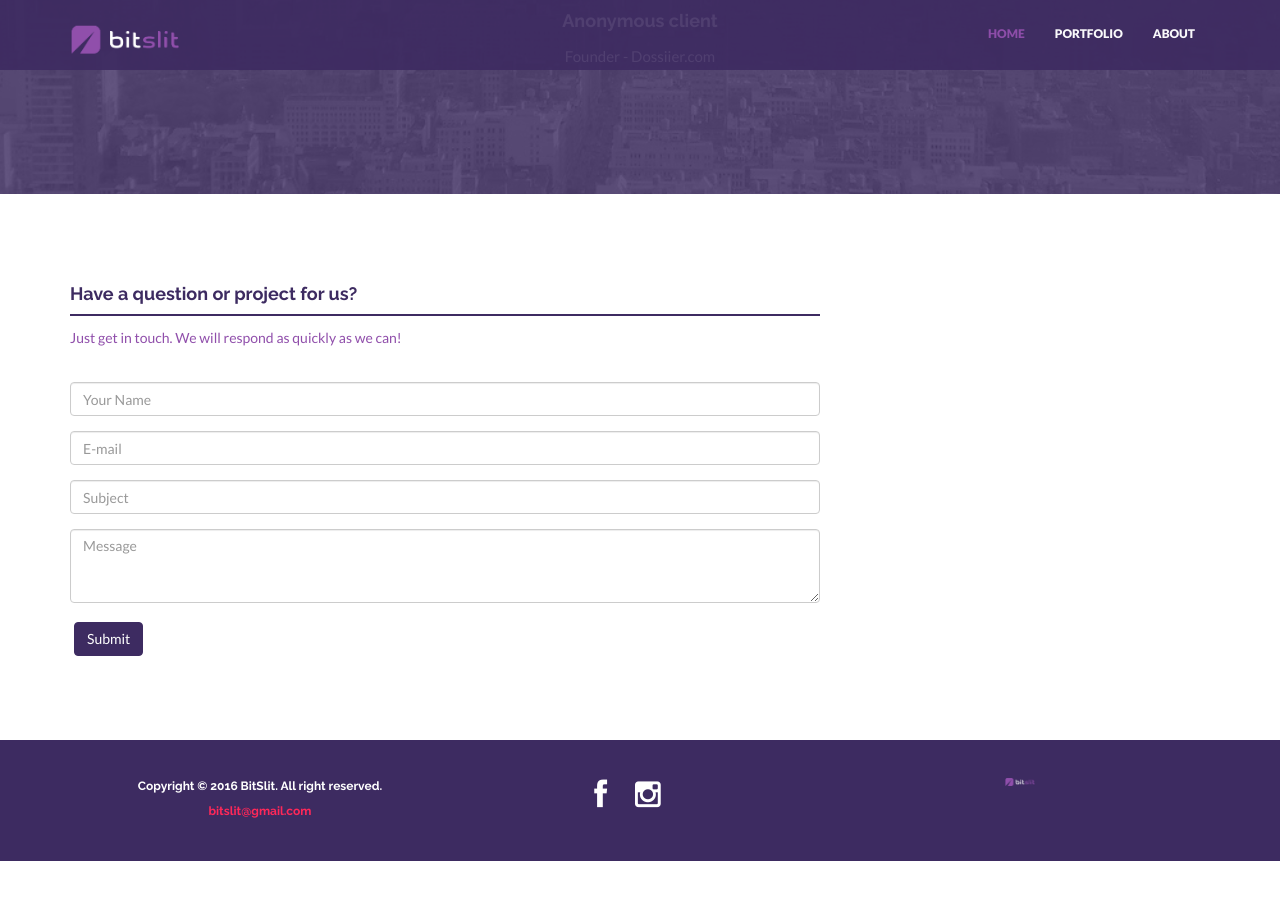
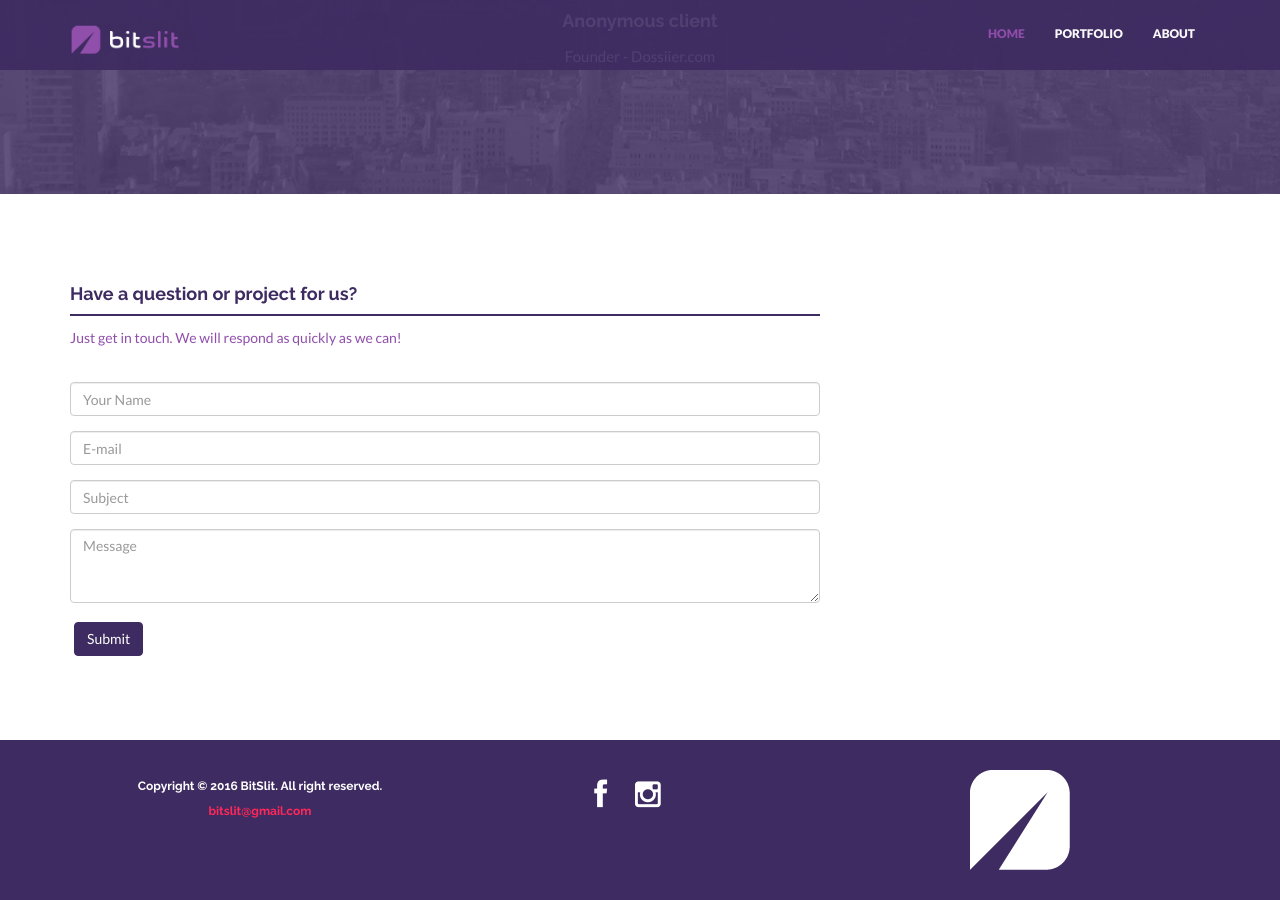
Before and after one commit to bitslit/portfolio, a Jekyll site: the page built from index.html, in a window 1280 px wide and 900 px high, scrolled down 2235 px. Built offline with Jekyll 4.4.1, drawn with Linux system fonts in a browser that asks for light colours; nearby versions of some CDN libraries; before the commit the page ends 3096 px from its top, so only the background shows below that.

Commit message:
Update footer.html

```diff
--- a/_includes/footer.html
+++ b/_includes/footer.html
@@ -15,7 +15,7 @@
                                                 </p>
                                     </div>
                                     <div class="col-lg-4">
-                                                <img src="../portfolio/assets/logovan3.png" width="30" height="30" />
+                                                <img src="../portfolio/assets/logovan.png" width="100" height="100" />
                                     </div>
 
                         </div><! --/row -->
```
